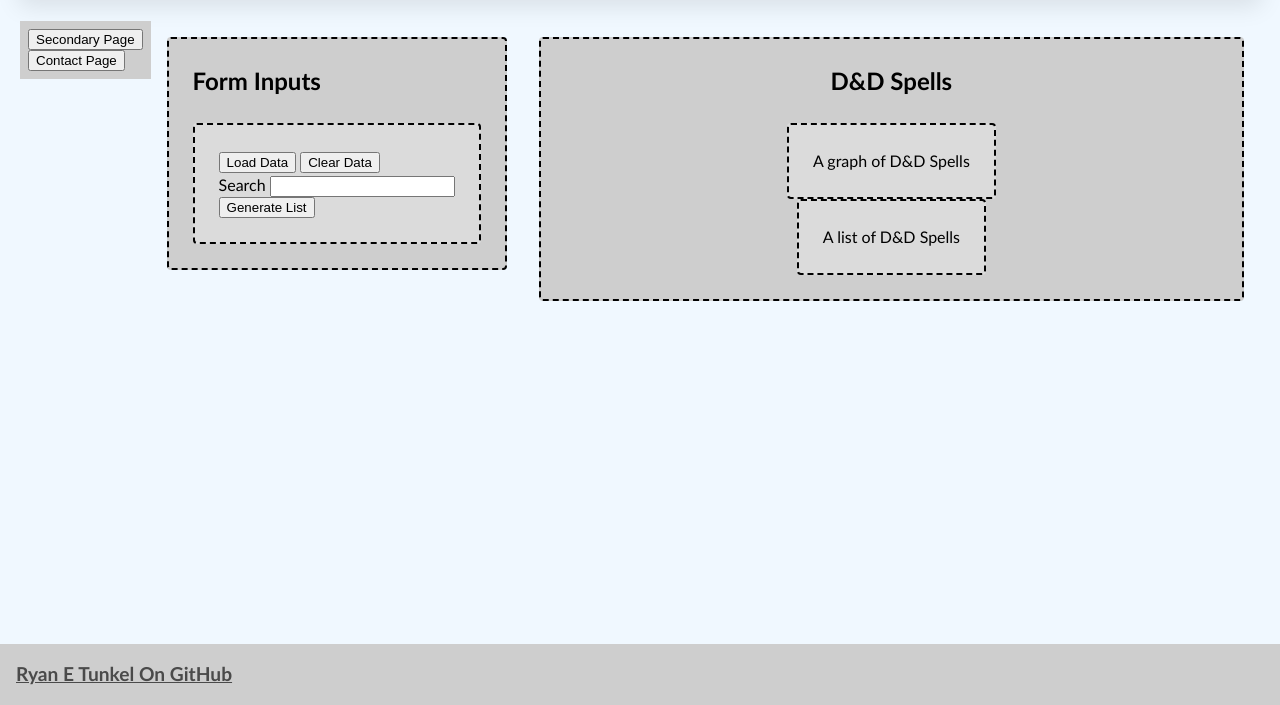
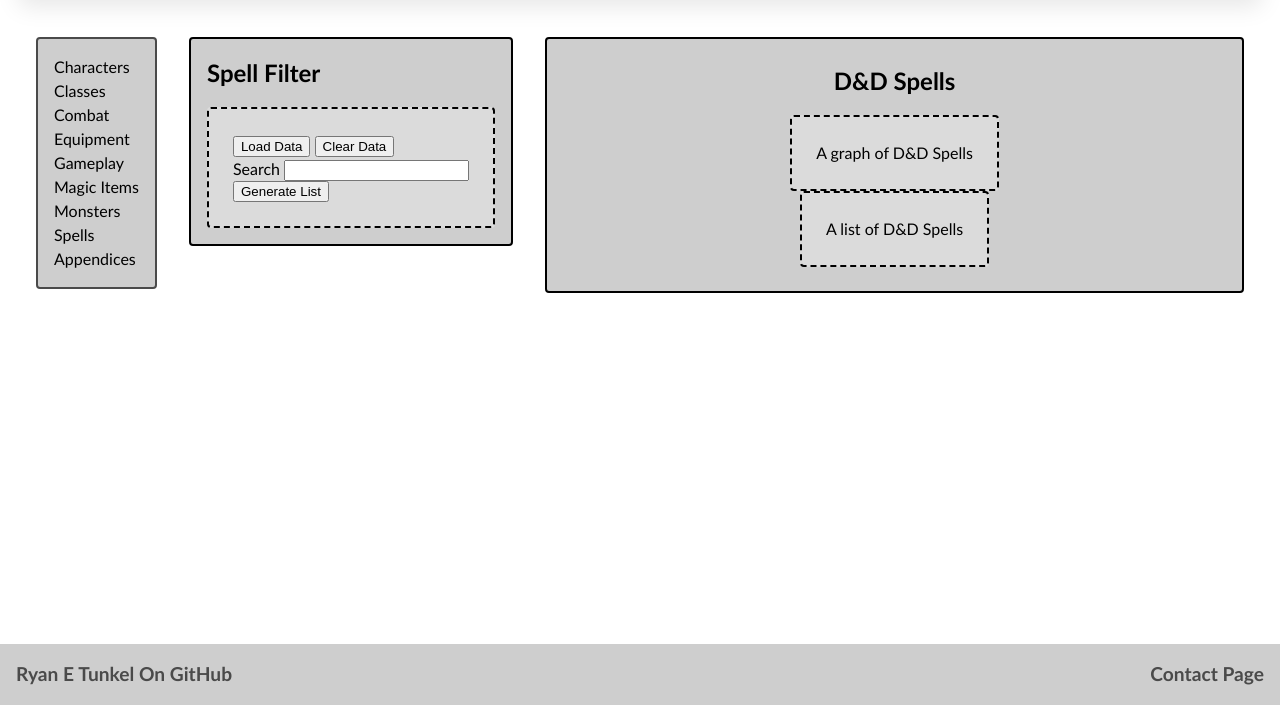
Before and after one commit to ryanetunkel/ryanetunkel.github.io, a plain HTML site: page index.html in a window 1280 px wide. Shown: the part 95-800 px from the top of the page. Drawn offline with Linux system fonts and the light colour scheme; a script that the page names is missing.

Commit message:
Final Formatting

```diff
--- a/index.html
+++ b/index.html
@@ -10,17 +10,38 @@
     <div class="wrapper">
       <header class="header"><h1>D&D Assistant</h1></header>
       <div class="container">
-        <div class="left_tab">
+        <div class="section side_panel">
           <div>
-            <button type="tab_selector" href="/secondarypage.html"> Secondary Page </a>
+            <a>Characters</a>
           </div>
           <div>
-           <button href="/contact.html"> Contact Page </a>
-         </div>
+            <a>Classes</a>
+          </div>
+          <div>
+            <a>Combat</a>
+          </div>
+          <div>
+            <a>Equipment</a>
+          </div>
+          <div>
+            <a>Gameplay</a>
+          </div>
+          <div>
+            <a>Magic Items</a>
+          </div>
+          <div>
+            <a>Monsters</a>
+          </div>
+          <div>
+            <a>Spells</a>
+          </div>
+          <div>
+            <a>Appendices</a>
+          </div>
         </div>
-        <div class="left_section box">
-          <h2>Form Inputs</h2>
-          <form class="box main_form">
+        <div class="section box">
+          <h2>Spell Filter</h2>
+          <form class="subbox main_form">
             <button type="button" id="data_load">Load Data</button>
             <button type="button" id="data_clear">Clear Data</button>
             <div>
@@ -35,19 +56,24 @@
         <div class="right_section box">
           <h2>D&D Spells</h2>
           <div>
-            <ol class="box" id="restaurant_list">
+            <ol class="subbox" id="restaurant_list">
               A graph of D&D Spells
             </ol>
           </div>
           <div>
-            <ol class="box" id="restaurant_list">
+            <ol class="subbox" id="restaurant_list">
               A list of D&D Spells
             </ol>
           </div>
         </div>
       </div>
       <footer class="footer">
-        <a href="http://github.com/ryanetunkel">Ryan E Tunkel On GitHub</a>
+        <div>
+          <a href="http://github.com/ryanetunkel">Ryan E Tunkel On GitHub</a>
+        </div>
+        <div>
+          <a href="/contact.html">Contact Page </a>
+        </div>
       </footer>
     </div>
     <script src="./script.js"></script>
--- a/styles.css
+++ b/styles.css
@@ -20,7 +20,7 @@
   font-family: ‘Segoe UI’, Candara, ‘Bitstream Vera Sans’, ‘DejaVu Sans’, ‘Bitsream Vera Sans’, ‘Trebuchet MS’, Verdana, ‘Verdana Ref’, sans-serif;
   font-weight: 400;
   line-height: 1.5;
-  background-color: aliceblue;
+  background-color:rgb(255, 255, 255);
 }
 
 a {
@@ -28,19 +28,20 @@
   text-decoration: none;
 }
 
+a:hover {
+  background-color: #cecece;
+  color: #0777a7;
+  text-decoration: none;
+}
+
 h2, h3 {
   margin:0;
   padding:0;
-  padding-bottom:1.5rem;
+  padding-bottom:1rem;
 }
 
 form {
   accent-color: hsla(120, 100%, 50%, 0.482);
-}
-
-/* Added to see if can make left tab buttons look better*/
-button tab_selector {
-  margin: auto;
 }
 
 .wrapper {
@@ -86,6 +87,17 @@
 
 .box {
   background-color: rgba(239, 239, 239, 0.40);
+  border: 2px solid;
+  border-radius: 4px;
+
+  width: fit-content;
+  height:fit-content;
+  padding: 1.5rem;
+  margin: 0 auto;
+}
+
+.subbox {
+  background-color: rgba(239, 239, 239, 0.40);
   border: 2px dashed;
   border-radius: 4px;
 
@@ -95,18 +107,23 @@
   margin: 0 auto;
 }
 
-.left_tab {
-  background-color: #cecece;
-  flex: 0 1 auto;
-  margin: 0rem;
-  padding: 0.5rem;
+.side_panel {
+  background-color: rgba(239, 239, 239, 0.40);
+  border: 2px solid;
+  border-color: #4a4a4a;
+  border-radius: 4px;
+
+  width: fit-content;
+  height:fit-content;
+  padding: 1.5rem;
+  margin: 1.5 auto;
 }
 
-.left_section {
+.section {
   background-color: #cecece;
   flex: 0 1 auto;
   margin: 1rem;
-  padding: 1.5rem;
+  padding: 1rem;
 }
 
 .right_section {
@@ -133,11 +150,11 @@
   font-weight: 600;
   display: flex;
   align-items: flex-end;
+  justify-content: space-between;
 }
 
 .footer a {
   color: #4a4a4a;
-  text-decoration: underline;
 }
 
 /*
@@ -147,8 +164,8 @@
 */
 .footer a:hover {
   /* Hue, saturation, luminosity, alpha */
-  background-color: rgb(7, 128, 180);
+  background-color: #cecece;
   /* red, green, blue, alpha */
-  color: #a10a0ac5;
+  color: #0777a7;
   text-decoration: none;
 }
```
